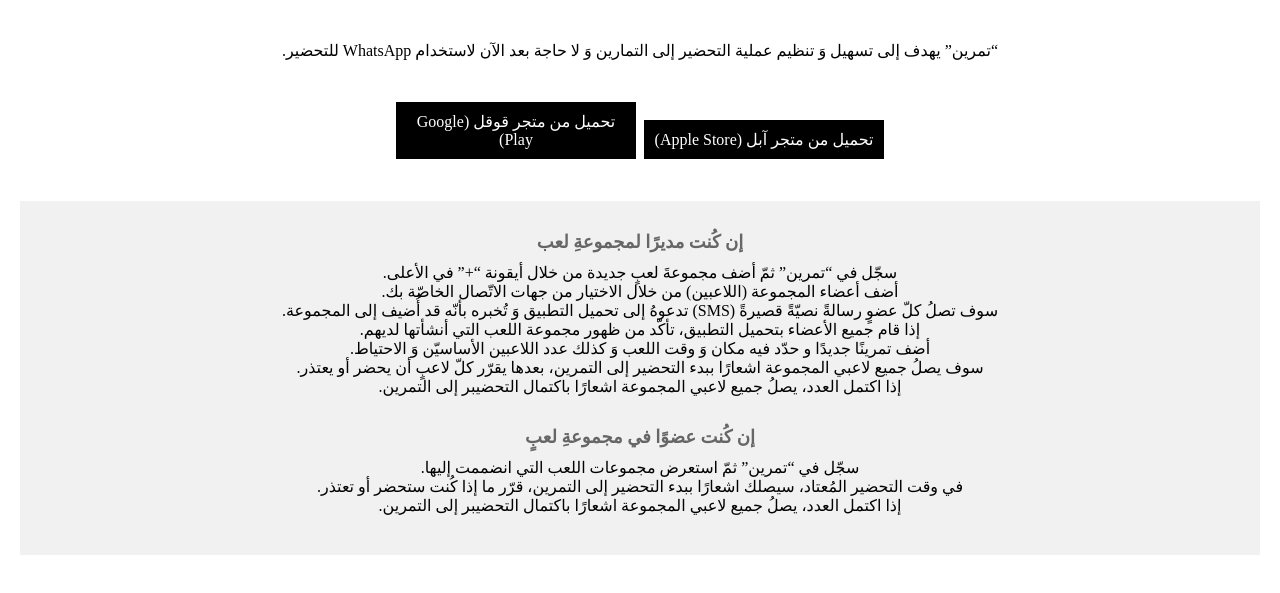
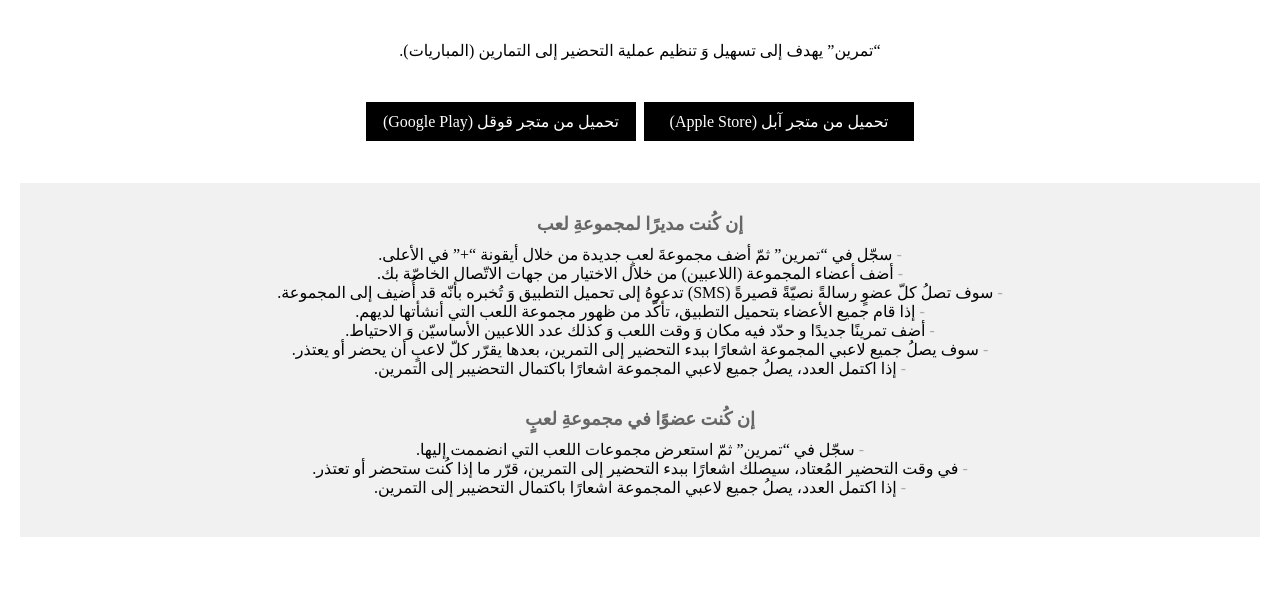
Before and after one commit to Tamreen/web.site, a website: page public/index.html in a window 1280 px wide. Shown: the part 143-736 px from the top of the page. Drawn offline with Linux system fonts and the light colour scheme; a web font is replaced by a local one.

Commit message:
Update the homepage to be prettier.

```diff
--- a/public/index.html
+++ b/public/index.html
@@ -4,6 +4,7 @@
 		<meta charset="utf-8" />
 		<meta name="viewport" content="width=device-width, initial-scale=1" />
 		<link rel="stylesheet" type="text/css" href="stylesheets/ruaa.css" />
+		<title>تمرين Tamreen</title>
 	</head>
 	<body>
 
@@ -14,7 +15,7 @@
 			</div>
 
 			<div class="intro">
-				“تمرين” يهدف إلى تسهيل وَ تنظيم عملية التحضير إلى التمارين وَ لا حاجة بعد الآن لاستخدام WhatsApp للتحضير.
+				“تمرين” يهدف إلى تسهيل وَ تنظيم عملية التحضير إلى التمارين (المباريات).
 			</div>
 
 			<div class="download">
--- a/public/stylesheets/ruaa.css
+++ b/public/stylesheets/ruaa.css
@@ -1,6 +1,9 @@
+
+@import url(http://fonts.googleapis.com/earlyaccess/droidarabicnaskh.css);
 
 *{
 	margin: 0; padding: 0;
+	font-family: 'Droid Arabic Naskh', serif;
 }
 
 html{
@@ -17,7 +20,7 @@
 	padding: 10px; color: #fff;
 	background-color: #000;
 	text-decoration: none;
-	margin: 2px; width: 220px;
+	margin: 2px; width: 250px;
 }
 
 .logo, .intro, .download, .more{
@@ -42,5 +45,7 @@
 	list-style-type: none;
 }
 
-.more-section ul li{
+.more-section ul li:before{
+	content: '- ';
+	color: #aaa;
 }
```
